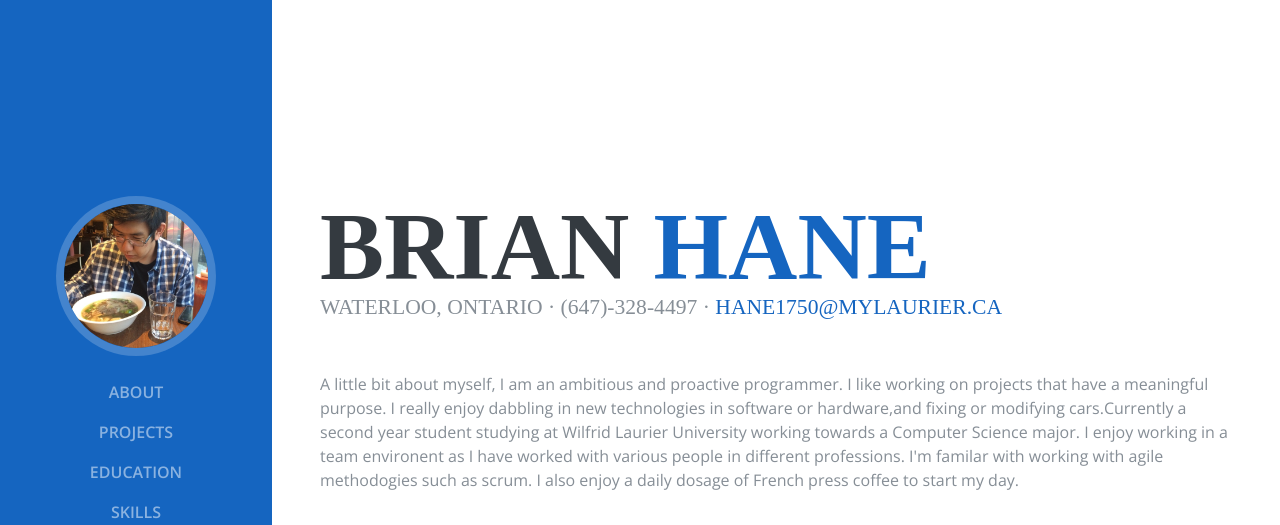
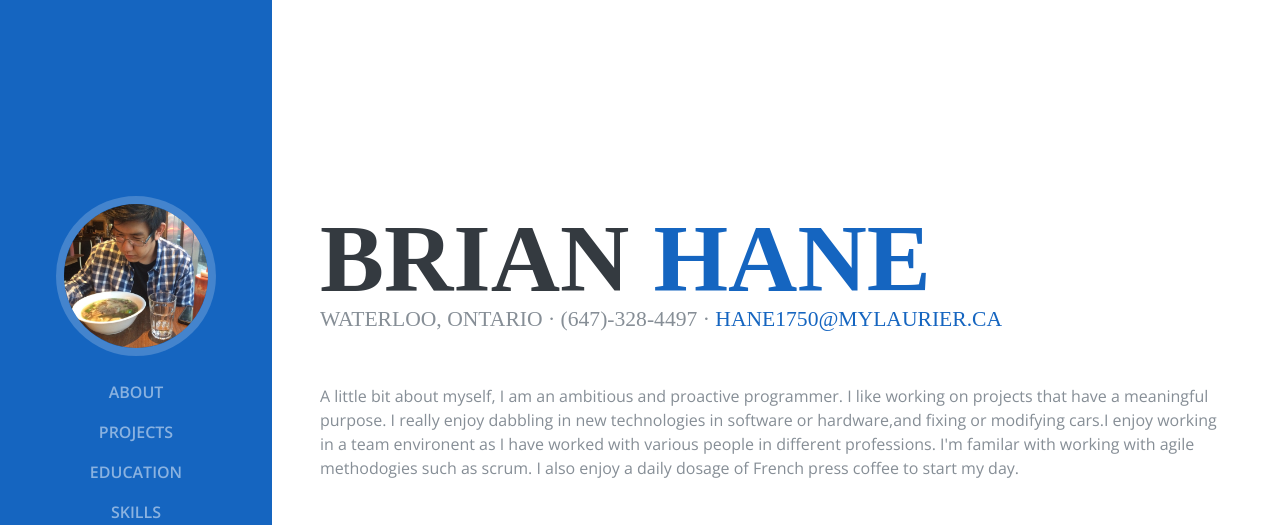
Before and after one commit to brian-hane/brian-hane.github.io, a website: page index.html in a window 1280 px wide. Shown: the top 525 px of the page. Drawn offline with nearby package versions, Linux system fonts and the light colour scheme; a web font is replaced by a local one.

Commit message:
Update index.html

```diff
--- a/index.html
+++ b/index.html
@@ -87,8 +87,7 @@ working towards a Computer Science major. I enjoy working in a team environment
           <div class="subheading mb-5">Waterloo, Ontario · (647)-328-4497 ·
             <a href="mailto:hane1750@mylaurier.ca">hane1750@mylaurier.ca</a>
           </div>
-          <p class="mb-5">A little bit about myself, I am an ambitious and proactive programmer. I like working on projects that have a meaningful purpose. I really enjoy dabbling in new technologies in software or hardware,and fixing or modifying cars.Currently a second year student studying at Wilfrid Laurier University
-working towards a Computer Science major. I enjoy working in a team environent as I have worked with various people in different professions. I'm familar with working with agile methodogies such as scrum. I also enjoy a daily dosage of French press coffee to start my day.</p>
+          <p class="mb-5">A little bit about myself, I am an ambitious and proactive programmer. I like working on projects that have a meaningful purpose. I really enjoy dabbling in new technologies in software or hardware,and fixing or modifying cars.I enjoy working in a team environent as I have worked with various people in different professions. I'm familar with working with agile methodogies such as scrum. I also enjoy a daily dosage of French press coffee to start my day.</p>
           <ul class="list-inline list-social-icons mb-0">
             <li class="list-inline-item">
               <a href="https://www.linkedin.com/in/brian-hane/">
```
